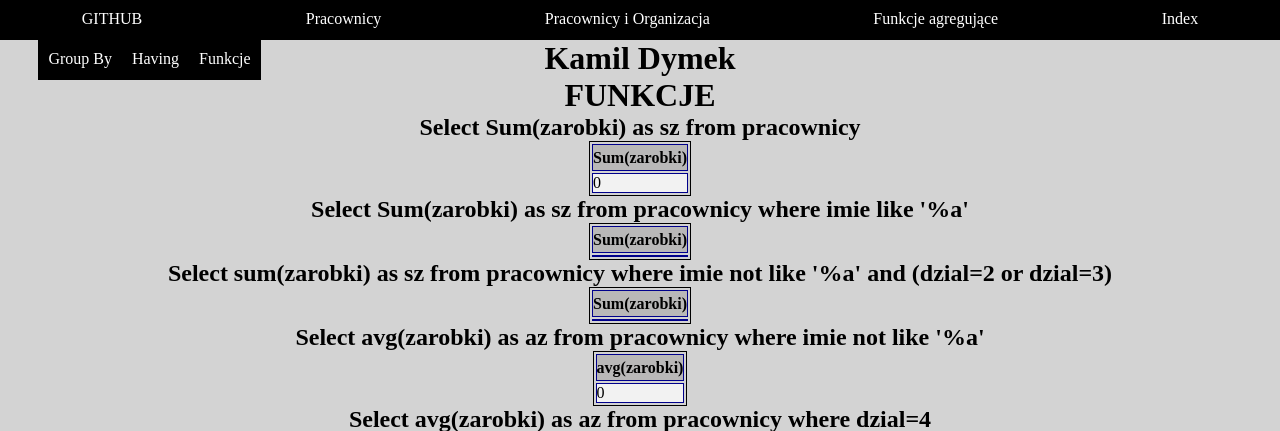
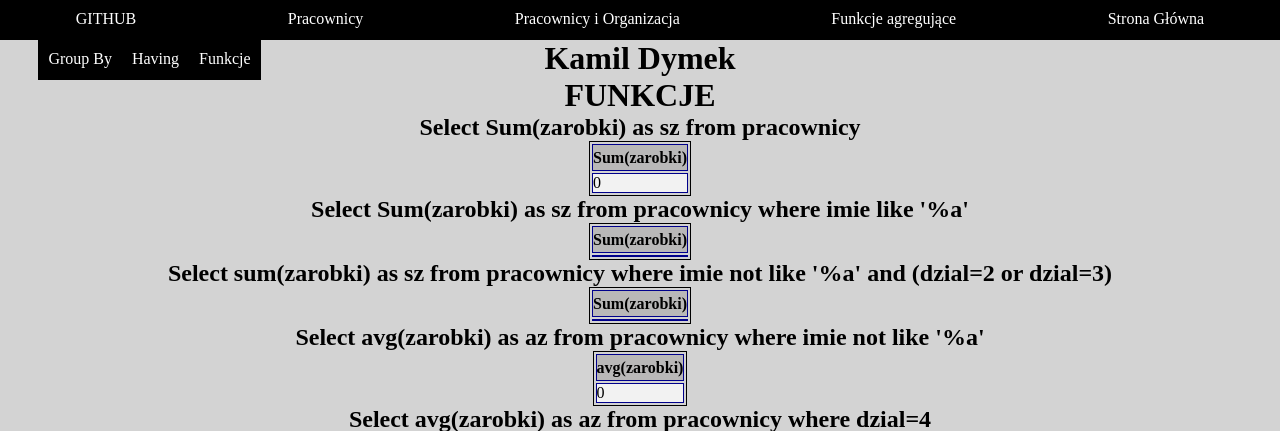
Before and after one commit to SK-2019/php-sql-wprowadzenie-Dymek-Kamil, a PHP site: the page made by Funkcje agregujące.php in a window 1280 px wide. Shown: the top 431 px of the page. Run offline with PHP 8.4, Linux system fonts and the light colour scheme; tables that the repository leaves empty or names only in its code hold one stand-in row (values such as "Sample post"); data that the repository does not hold is empty.

Commit message:
Update Funkcje agregujące.php

```diff
--- a/Funkcje agregujące.php
+++ b/Funkcje agregujące.php
@@ -13,7 +13,7 @@
             <a class="link a" href="Pracownicy.php">Pracownicy</a>
             <a class="link b" href="Pracownicy i Organizacja.php">Pracownicy i Organizacja</a>
             <a class="link c" href="Funkcje agregujące.php">Funkcje agregujące</a>
-            <a class="link d" href="Index.php">Index</a>
+            <a class="link d" href="Index.php">Strona Główna</a>
         </div>
         <div class="nav1">
                 <a class="link e" href="#1">Group By</a>
```
